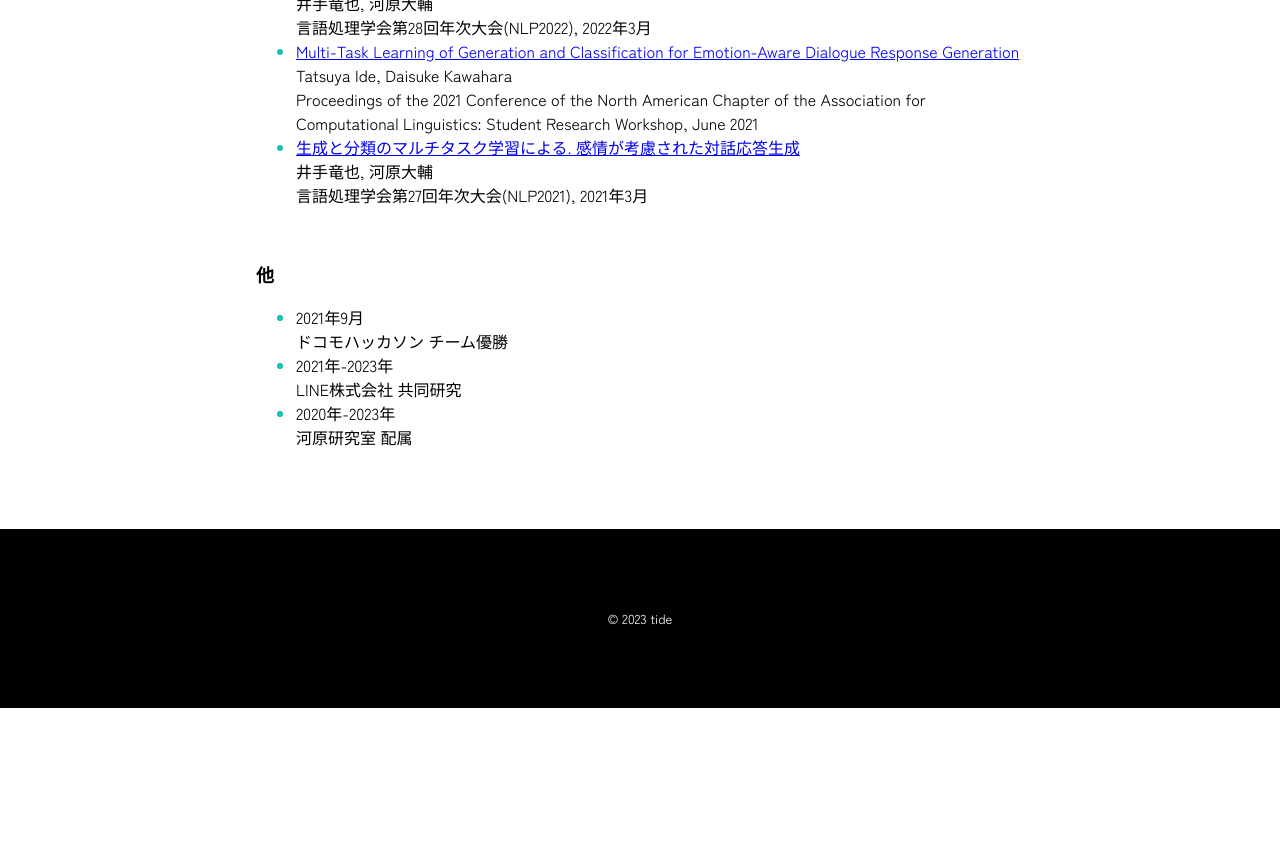
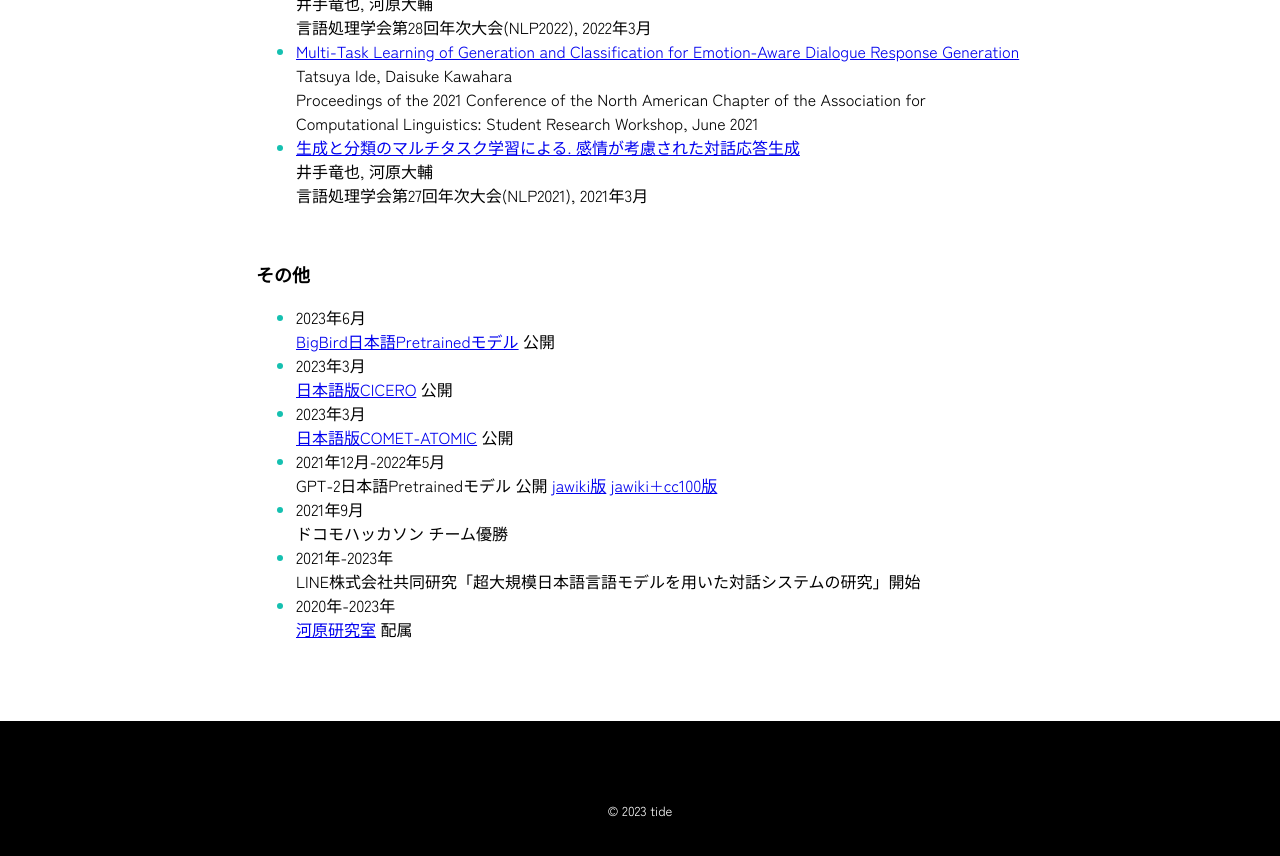
Before and after one commit to 0x71d3/0x71d3.github.io, a Jekyll site: the page built from index.markdown, in a window 1280 px wide and 900 px high, scrolled down 2007 px. Shown: the top 856 px of the window. Built offline with Jekyll 4.4.1, drawn with Linux system fonts in a browser that asks for light colours; our own code applies the rules of GitHub Pages for plain Markdown files; before the commit the page ends 2715 px from its top, so only the background shows below that.

Commit message:
[update] misc

```diff
--- a/index.markdown
+++ b/index.markdown
@@ -51,8 +51,12 @@ title: bio
 - [Multi-Task Learning of Generation and Classification for Emotion-Aware Dialogue Response Generation](https://aclanthology.org/2021.naacl-srw.15.pdf)<br>Tatsuya Ide, Daisuke Kawahara<br>Proceedings of the 2021 Conference of the North American Chapter of the Association for Computational Linguistics: Student Research Workshop, June 2021
 - [生成と分類のマルチタスク学習による. 感情が考慮された対話応答生成](https://www.anlp.jp/proceedings/annual_meeting/2021/pdf_dir/B4-2.pdf)<br>井手竜也, 河原大輔<br>言語処理学会第27回年次大会(NLP2021), 2021年3月
 
-### 他
+### その他
 
+- 2023年6月<br>[BigBird日本語Pretrainedモデル](https://huggingface.co/nlp-waseda/bigbird-base-japanese) 公開
+- 2023年3月<br>[日本語版CICERO](https://github.com/nlp-waseda/dcsg-ja) 公開
+- 2023年3月<br>[日本語版COMET-ATOMIC](https://github.com/nlp-waseda/comet-atomic-ja) 公開
+- 2021年12月-2022年5月<br>GPT-2日本語Pretrainedモデル 公開 [jawiki版](https://huggingface.co/nlp-waseda/gpt2-small-japanese-wikipedia) [jawiki+cc100版](https://huggingface.co/nlp-waseda/gpt2-small-japanese)
 - 2021年9月<br>ドコモハッカソン チーム優勝
-- 2021年-2023年<br>LINE株式会社 共同研究
-- 2020年-2023年<br>河原研究室 配属
+- 2021年-2023年<br>LINE株式会社共同研究「超大規模日本語言語モデルを用いた対話システムの研究」開始
+- 2020年-2023年<br>[河原研究室](https://nlp-waseda.jp/) 配属
```
